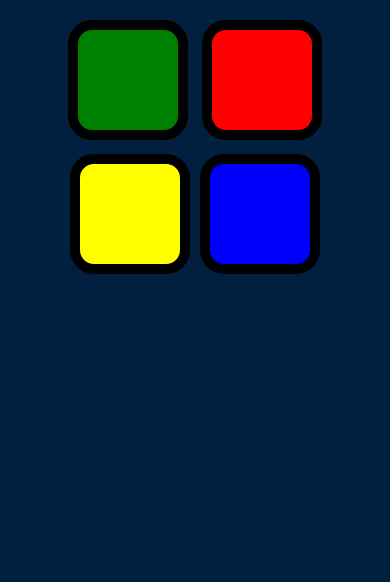
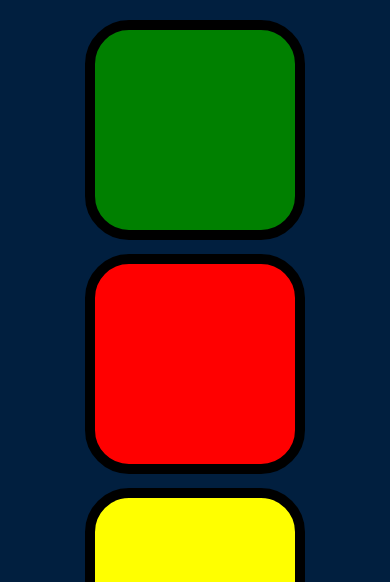
Before and after one commit to dshasta/simon-game-project, a plain HTML site: page index.html in a window 390 px wide. Shown: the part 262-844 px from the top of the page. Drawn offline with nearby package versions, Linux system fonts and the light colour scheme.

Commit message:
Update styles.css
Removed custom css for very small screens since it was not needed. Button size is now better on mobile.

```diff
--- a/styles.css
+++ b/styles.css
@@ -78,11 +78,3 @@ body {
     flex-wrap: wrap; /* Allow the buttons to wrap onto the next line */
   }
 }
-
-/* Adjustments for very small screens */
-@media (max-width: 600px) {
-  .btn {
-    height: 100px;
-    width: 100px;
-  }
-}
```
